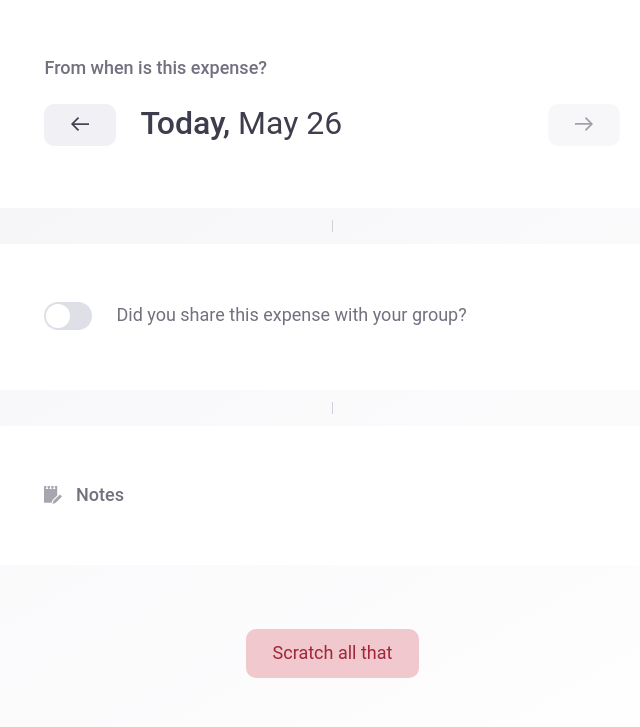
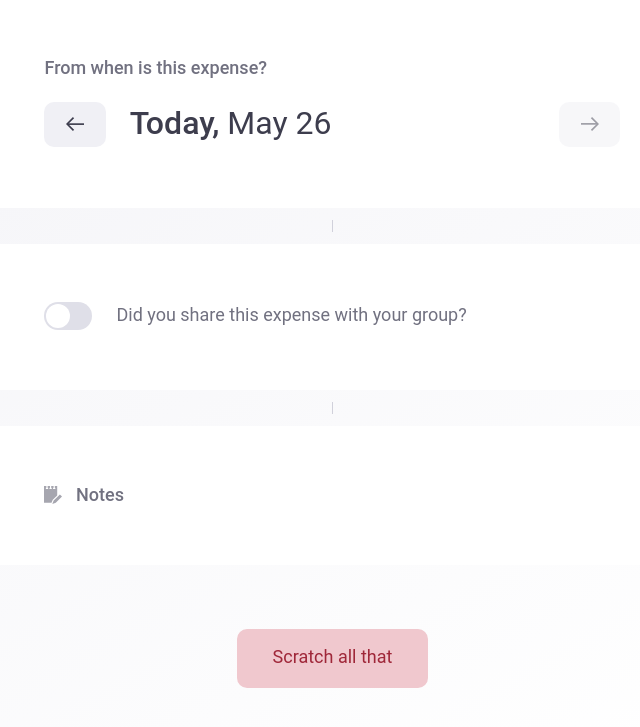
Before and after one commit to Edeltraudt/scontrino-frontend, a React (Create React App) app: page / in a window 1280 px wide. Shown: the part 835-1562 px from the top of the page, without its empty margins (313-953 px from the left). Built offline with nearby package versions, Linux system fonts and the light colour scheme.

Commit message:
Increase button size

```diff
--- a/src/NewExpense/Datepicker/index.js
+++ b/src/NewExpense/Datepicker/index.js
@@ -28,6 +28,12 @@ const RelativeValue = styled.span`
   font-weight: 500;
   margin-right: 0.25em;
 `;
+
+const ArrowButton = styled(Button)`
+  font-size: 0.9rem;
+  padding-left: 1.5em;
+  padding-right: 1.5em;
+`
 
 const ArrowIcon = styled.span`
   display: flex;
@@ -63,7 +69,7 @@ export const Datepicker = ({ id, onChange, ...props }) => {
 
   return (
     <Wrap>
-      <Button
+      <ArrowButton
         type="button"
         onClick={handlePreviousDayClick}
         aria-label="Select previous day"
@@ -71,14 +77,14 @@ export const Datepicker = ({ id, onChange, ...props }) => {
         <ArrowIcon>
           <ArrowLeftIcon />
         </ArrowIcon>
-      </Button>
+      </ArrowButton>
 
       <Value>
         <RelativeValue>{time.getRelativeDateString(date)},</RelativeValue>
         {time.getDateString(date)}
       </Value>
 
-      <Button
+      <ArrowButton
         type="button"
         onClick={handleNextDayClick}
         disabled={time.isToday(date)}
@@ -87,7 +93,7 @@ export const Datepicker = ({ id, onChange, ...props }) => {
         <ArrowIcon>
           <ArrowRightIcon />
         </ArrowIcon>
-      </Button>
+      </ArrowButton>
     </Wrap>
   );
 };
--- a/src/shared/Button/index.js
+++ b/src/shared/Button/index.js
@@ -14,7 +14,7 @@ export const Button = styled.button`
   cursor: pointer;
   font-size: 1.125rem;
   outline: 0;
-  padding: 0.75em 1.5em 0.8em;
+  padding: 1em 2em 1.125em;
   position: relative;
   transition-property: background-color, border-color, box-shadow;
   transition: 0.15s ease-out;
@@ -40,14 +40,7 @@ export const Button = styled.button`
   ${({ disabled }) => disabled && `pointer-events: none; opacity: 0.5;`}
 
 
-  ${({ large }) =>
-    large &&
-    `
-      font-size: 1.375rem;
-      height: auto;
-      padding-left: 2em;
-      padding-right: 2em;
-    `}
+  ${({ large }) => large && `font-size: 1.375rem;`}
 
 
   ${({ primary }) => {
```
